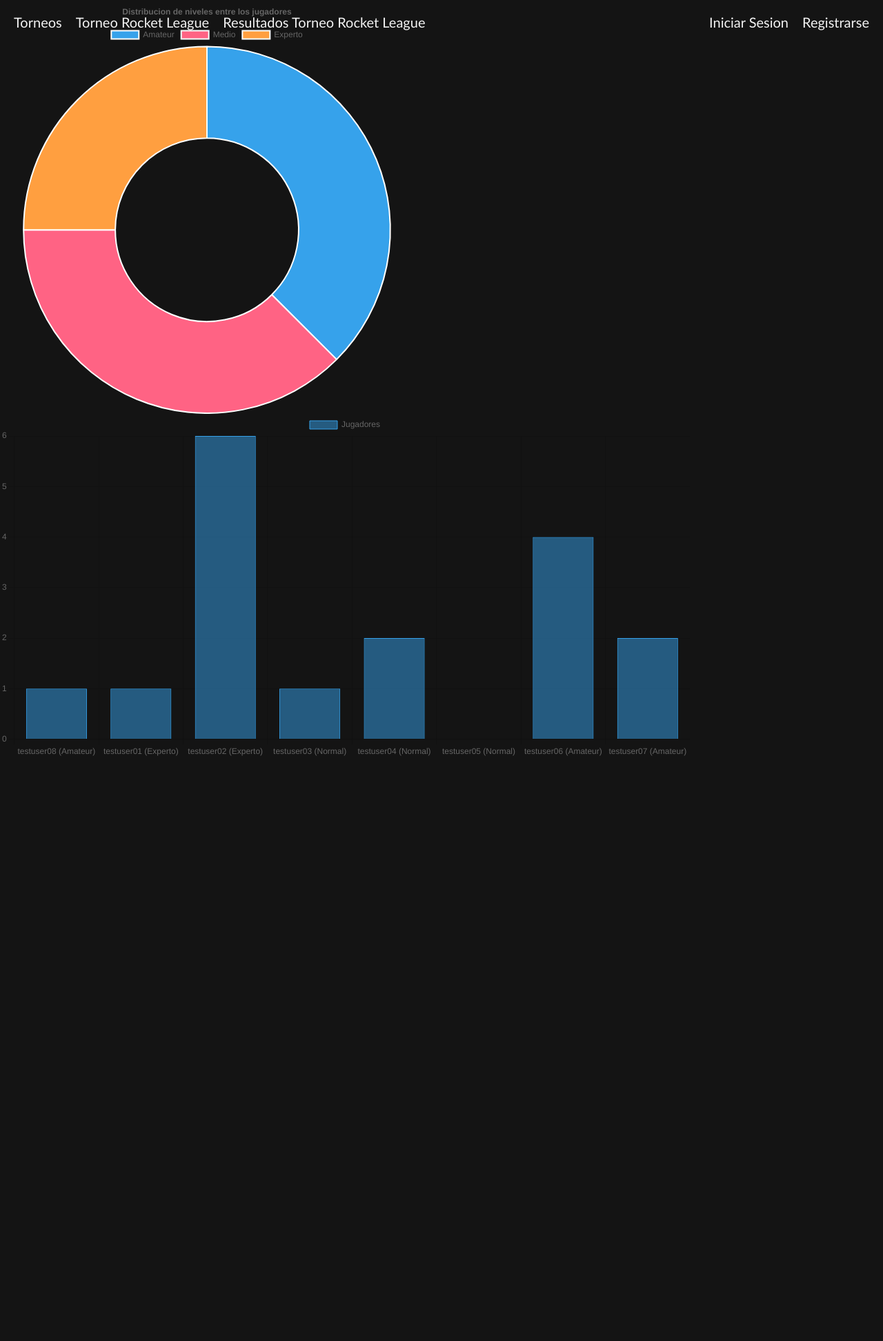
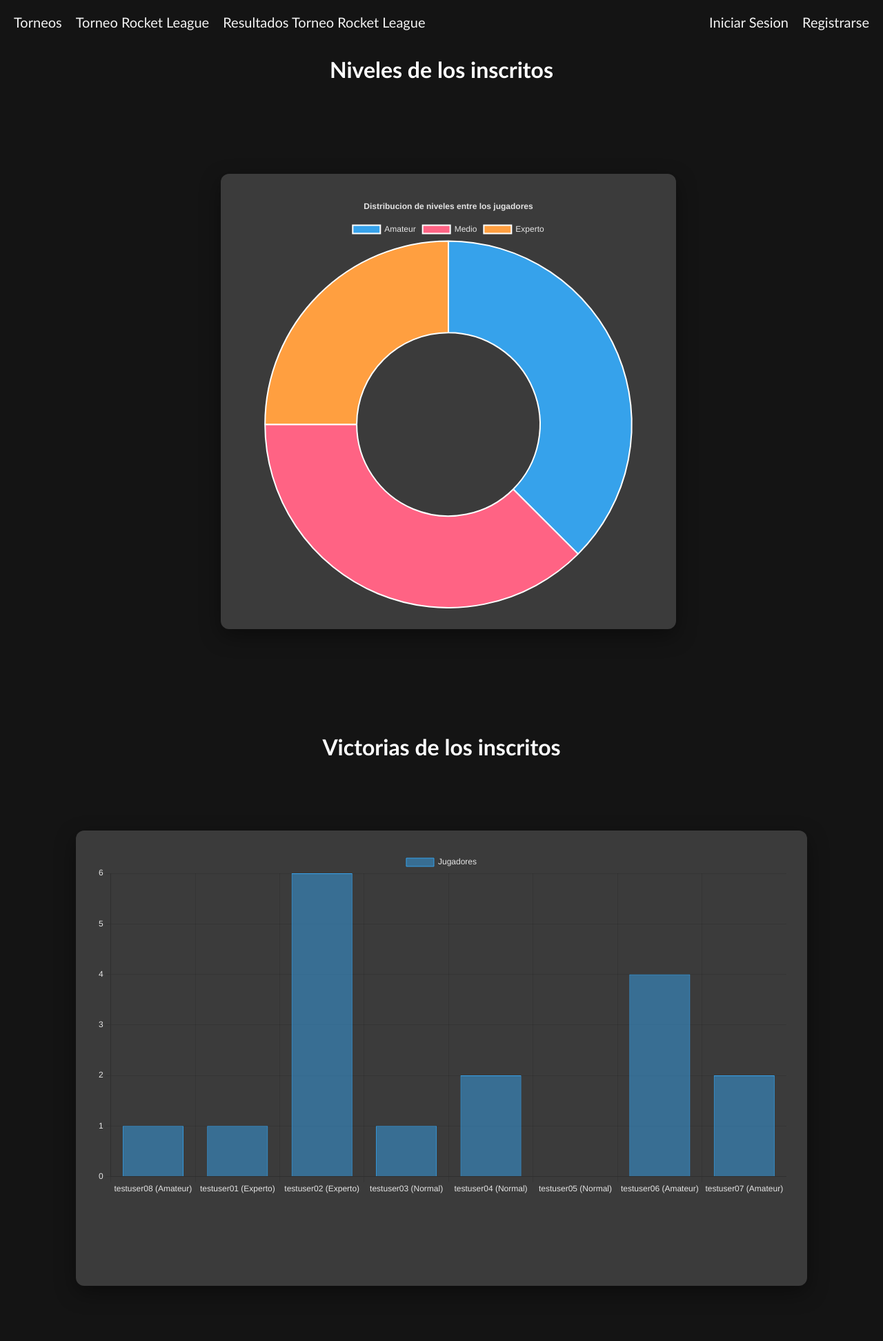
Before and after one commit to Asiersaor/Torneo_videojuegos, a Django app: page /estadisticas/ in a window 1280 px wide; the page is wider, and only the part inside the window is pictured. Shown: that part at 69% size. Before the commit the page ends 1096 px from the top of that part, so only its background shows below. Run offline with Django 5.2, Linux system fonts and the light colour scheme; data comes from the database, SQL or seed files in the repository; both versions use the stored data as it was after the commit.

Commit message:
16/11/26 20:53 - Commit_20 Css terminado

```diff
--- a/torneo_rl/home/static/home/estilos.css
+++ b/torneo_rl/home/static/home/estilos.css
@@ -317,23 +317,86 @@ nav button:hover{
     color: white;
     border-radius: 8px;
 }
-
 .perfil h2 {
     text-align: center;
 }
-
 .perfil ul {
     list-style: none;
     padding: 0;
 }
-
 .perfil li {
     padding: 10px;
     margin-bottom: 10px;
     background-color: #1a1a1a;
     border-radius: 5px;
 }
-
 .perfil p {
     margin: 0;
 }
+.titulo-estadisticas{
+    color: white;
+    padding: 60px 0px 0px 0px;
+    text-align: center;
+}
+.BloqueNiveles {
+    min-height: 100vh;
+    display: flex;
+    align-items: center;
+    justify-content: center;
+    padding: 40px 0px 0px 20px;
+}
+.TarjetaNiveles{
+    background-color: #3B3B3B;
+    border-radius: 12px;
+    padding: 30px;
+    width: 100%;
+    max-width: 600px;
+    box-shadow: 0 10px 30px rgba(0, 0, 0, 0.4);
+    align-items: center;
+}
+.BloqueVictorias{
+    min-height: 100vh;
+    display: flex;
+    align-items: center;
+    justify-content: center;
+    padding: 10px;
+}
+.TarjetaVictorias{
+    background-color: #3B3B3B;
+    border-radius: 12px;
+    padding: 30px;
+    width: 100%;
+    max-width: 1000px;
+    box-shadow: 0 10px 30px rgba(0, 0, 0, 0.4);
+    align-items: center;
+}
+.contenido-graficos{
+    padding-top: 50px;
+    display: flex;
+    flex-direction: column;
+    gap: 20px;
+    justify-content: center;
+    align-items: center;
+}
+.enfrentamientos ul{
+    display: flex;
+    gap: 1rem;
+    list-style: none;
+    padding: 0;
+    justify-content: center;
+}
+.enfrentamientos li{
+    display: flex;
+    align-items: center;
+    gap: 0.5rem;
+}
+.grafico{
+    background: #3B3B3B;
+    border-radius: 12px;
+    padding: 16px;
+    width: 100%;
+    max-width: 1000px;
+    height: 500px;
+    margin: 0 auto;
+    box-shadow: 0 10px 30px rgba(0, 0, 0, 0.4);
+}
--- a/torneo_rl/registro/templates/registro/panel_admin.html
+++ b/torneo_rl/registro/templates/registro/panel_admin.html
@@ -25,7 +25,7 @@
                 {% if usuario.inscripcion_set.first is None %}
                     <td>No inscrito</td>
                 {% else %}
-                    <td>{{ usuario.inscripcion_set.first }}</td>
+                    <td>{{ usuario.inscripcion_set.first.get_nivel_display }}</td>
                 {% endif %}
                 <td><a class="boton" href="{% url 'editar_usuario' usuario.id%}">Editar</a></td>
                 <td><form action="{% url 'eliminar_usuario' usuario.id %}" method="post">
--- a/torneo_rl/torneo/templates/torneo/estadisticas.html
+++ b/torneo_rl/torneo/templates/torneo/estadisticas.html
@@ -10,15 +10,19 @@
 
 {% block content %}
 
+<h1 class="titulo-estadisticas">Niveles de los inscritos</h1>
+
 {{ nombres_victorias|json_script:"nombres-data" }}
 {{ victorias_totales|json_script:"victorias-data" }}
-
+<div class="BloqueNiveles">
+<div class="TarjetaNiveles">
     <script src="https://cdn.jsdelivr.net/npm/chart.js"></script>
     <div style="width: 1000px; height: 600px;">
         <canvas id="graficaNiveles"></canvas>
     </div>
     <script>
     const ctx = document.getElementById('graficaNiveles');
+    Chart.defaults.color = '#e5e5e5';
     const data = {
         labels: ['Amateur', 'Medio', 'Experto'],
         datasets: [{
@@ -45,6 +49,13 @@
         };
     new Chart(ctx, config);
     </script>
+</div>
+</div>
+
+<h1 class="titulo-estadisticas">Victorias de los inscritos</h1>
+
+<div class="BloqueVictorias">
+<div class="TarjetaVictorias">
     <div style="width: 1000px; height: 600px;">
         <canvas id="graficaVictorias"></canvas>
     </div>
@@ -52,7 +63,7 @@
     const nombres = JSON.parse(document.getElementById("nombres-data").textContent);
     const victorias = JSON.parse(document.getElementById("victorias-data").textContent);
     const ctx2 = document.getElementById('graficaVictorias');
-
+    Chart.defaults.color = '#e5e5e5';
     new Chart(ctx2, {
     type: 'bar',
     data: {
@@ -72,4 +83,6 @@
      }
     });
     </script>
+</div>
+</div>
 {% endblock %}
--- a/torneo_rl/torneo/templates/torneo/vista_torneo.html
+++ b/torneo_rl/torneo/templates/torneo/vista_torneo.html
@@ -53,7 +53,7 @@
                         <span>{{ rondas.participante_2.usuario.username|default:"Por definir" }}</span><span class="marcador">{{ rondas.victorias_participante_2 }}</span>
                     </div>
                     {% if rondas.ganador_enfrentamiento %}
-                        <div class="campeon">Campeón: {{ rondas.ganador_enfrentamiento }}</div>
+                        <div class="campeon">Campeón: {{ rondas.ganador_enfrentamiento.usuario.username }}</div>
                     {% endif %}
                 </a>
             {% endfor %}
```
Also changed, not shown: torneo_rl/torneo/templates/torneo/construccion_torneo.html (+10 -2 lines), README.md, torneo_rl/db.sqlite3.
